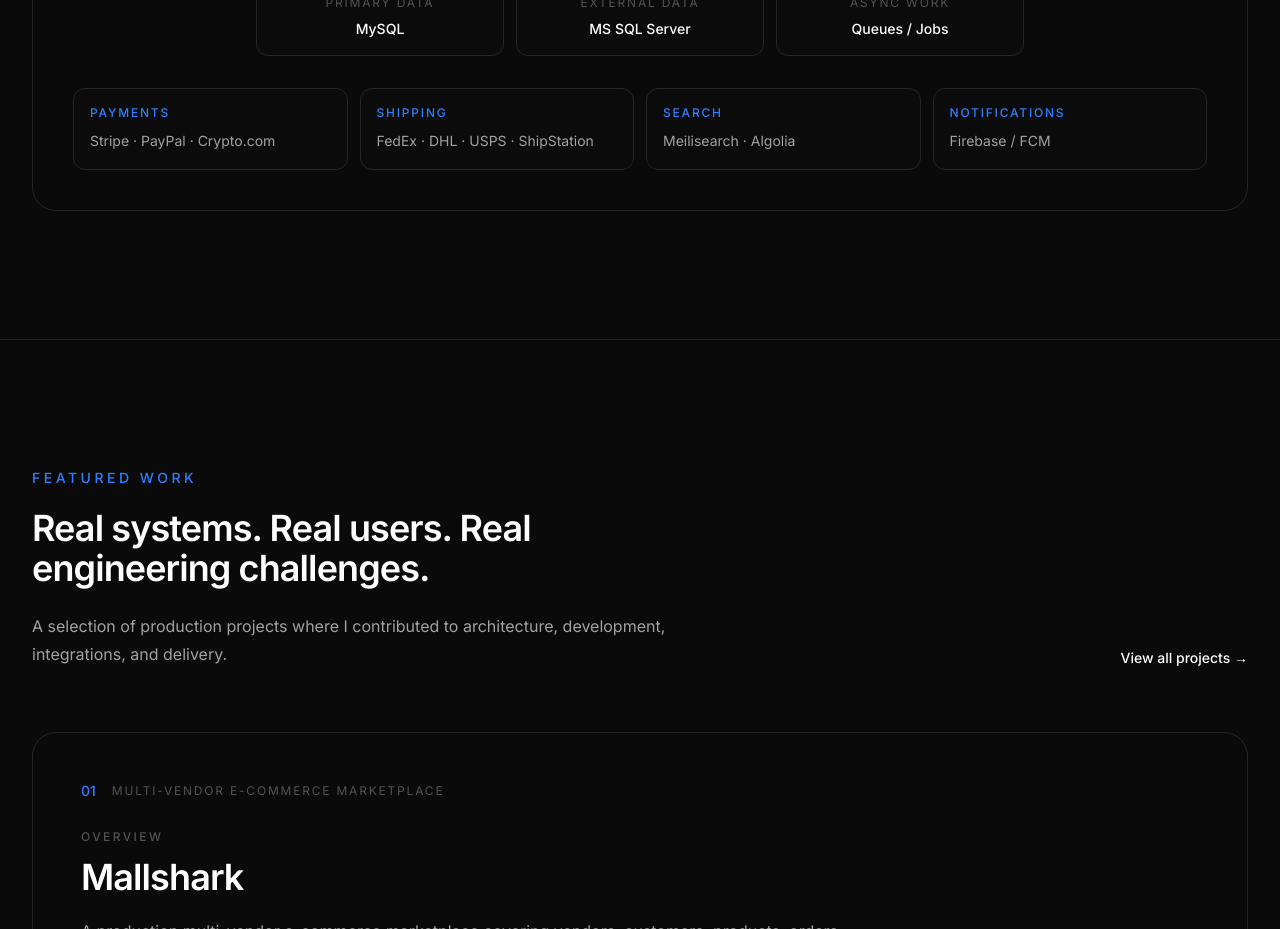
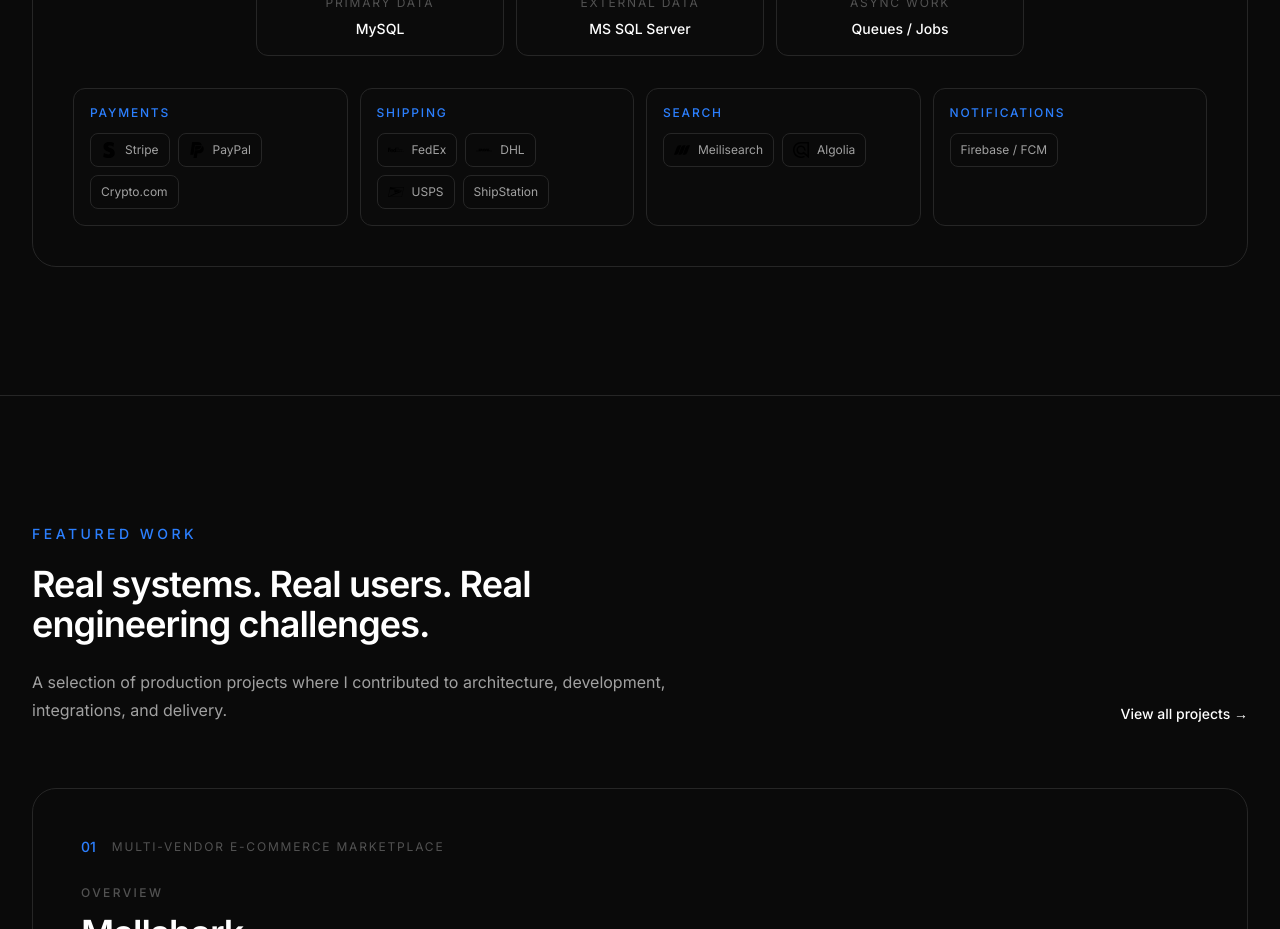
Before and after one commit to imiantalha/Portfolio, a Next.js app: page / in a window 1280 px wide. Shown: the part 4360-5289 px from the top of the page. Built offline with nearby package versions, Linux system fonts and the light colour scheme.

Commit message:
feat(logos): integrate service marks into architecture view
Co-author:  Muhammad Talha muhammadtalha.codes\@gmail.com

```diff
--- a/app/components/EngineeringArchitecture.tsx
+++ b/app/components/EngineeringArchitecture.tsx
@@ -1,8 +1,34 @@
+import Image from "next/image";
+
 const integrations = [
-  { label: "Payments", items: "Stripe · PayPal · Crypto.com" },
-  { label: "Shipping", items: "FedEx · DHL · USPS · ShipStation" },
-  { label: "Search", items: "Meilisearch · Algolia" },
-  { label: "Notifications", items: "Firebase / FCM" },
+  {
+    label: "Payments",
+    items: [
+      { name: "Stripe", logo: "/images/logos/stripe.svg" },
+      { name: "PayPal", logo: "/images/logos/paypal.svg" },
+      { name: "Crypto.com" },
+    ],
+  },
+  {
+    label: "Shipping",
+    items: [
+      { name: "FedEx", logo: "/images/logos/fedex.svg" },
+      { name: "DHL", logo: "/images/logos/dhl.svg" },
+      { name: "USPS", logo: "/images/logos/usps.svg" },
+      { name: "ShipStation" },
+    ],
+  },
+  {
+    label: "Search",
+    items: [
+      { name: "Meilisearch", logo: "/images/logos/meilisearch.svg" },
+      { name: "Algolia", logo: "/images/logos/algolia.svg" },
+    ],
+  },
+  {
+    label: "Notifications",
+    items: [{ name: "Firebase / FCM" }],
+  },
 ];
 
 export default function EngineeringArchitecture() {
@@ -64,7 +90,26 @@
               {integrations.map((integration) => (
                 <div key={integration.label} className="rounded-xl border border-neutral-800 bg-[#0b0b0b] p-4">
                   <p className="text-xs font-medium uppercase tracking-[0.15em] text-blue-500">{integration.label}</p>
-                  <p className="mt-2 text-sm leading-6 text-neutral-400">{integration.items}</p>
+                  <div className="mt-3 flex flex-wrap gap-2">
+                    {integration.items.map((item) => (
+                      <span
+                        key={item.name}
+                        className="inline-flex items-center gap-2 rounded-lg border border-neutral-800 bg-neutral-950 px-2.5 py-2 text-xs text-neutral-400"
+                      >
+                        {item.logo ? (
+                          <Image
+                            src={item.logo}
+                            alt=""
+                            width={18}
+                            height={18}
+                            aria-hidden="true"
+                            className="h-4 w-4 object-contain text-neutral-300"
+                          />
+                        ) : null}
+                        <span>{item.name}</span>
+                      </span>
+                    ))}
+                  </div>
                 </div>
               ))}
             </div>
```
